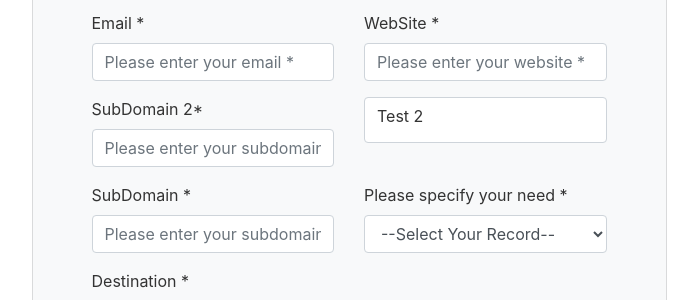
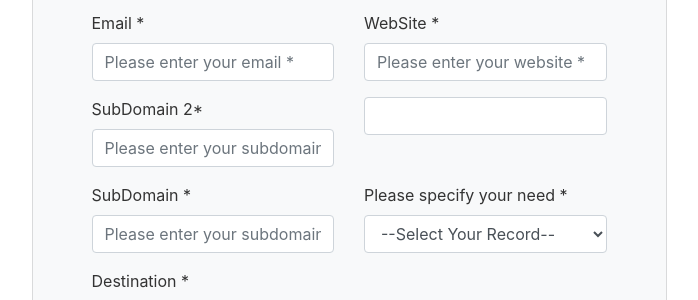
Before and after one commit to app-oszkar/new, a Jekyll site: the page built from index.md, in a window 1280 px wide. Shown: the part 232-532 px from the top of the page, without its empty margins (291-989 px from the left). Built offline with Jekyll 4.4.1, drawn with Linux system fonts in a browser that asks for light colours; nearby versions of some CDN libraries.

Commit message:
Update subdomain.html

```diff
--- a/_includes/subdomain.html
+++ b/_includes/subdomain.html
@@ -46,7 +46,7 @@
                                 	</div>
 
                                      <div class="col-md-6">
-					     <div class="form-control">  <label id="submitSubDomain">Test 2</label></div>
+					     <div class="form-control">  <label id="submitSubDomain"></label></div>
 					</div>
                                     </div>
 
```
